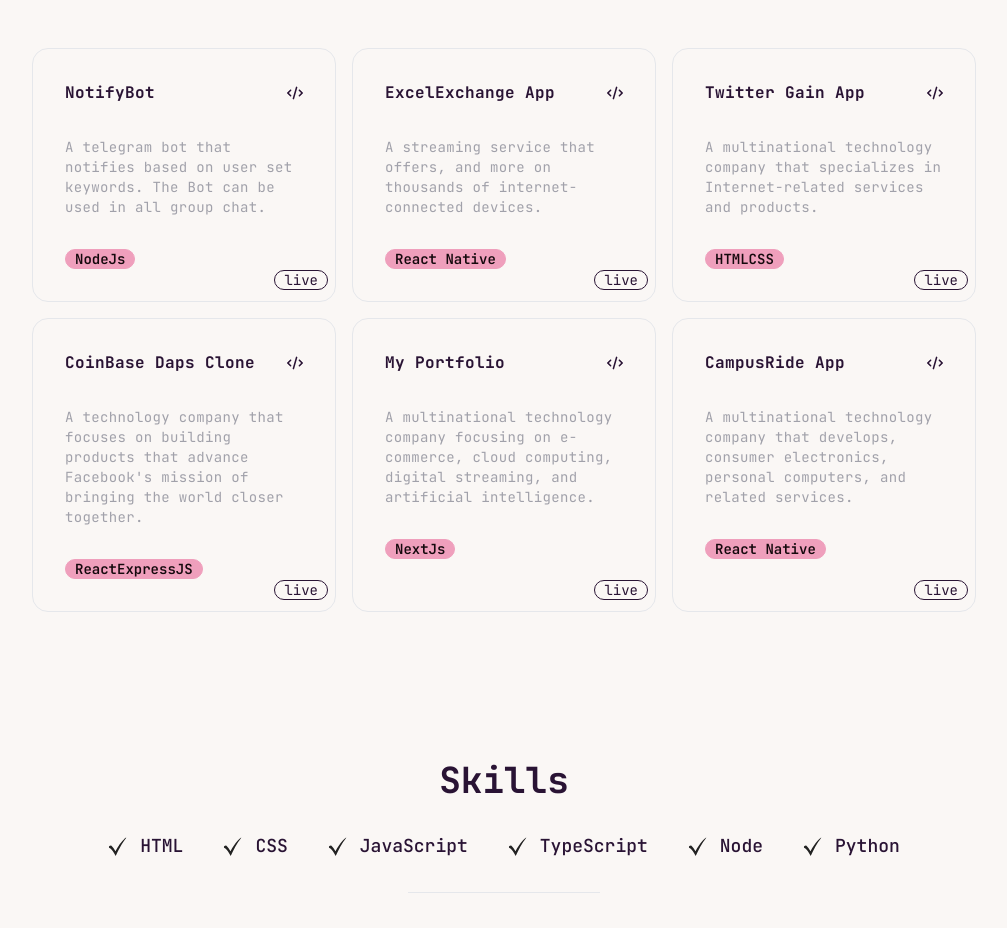
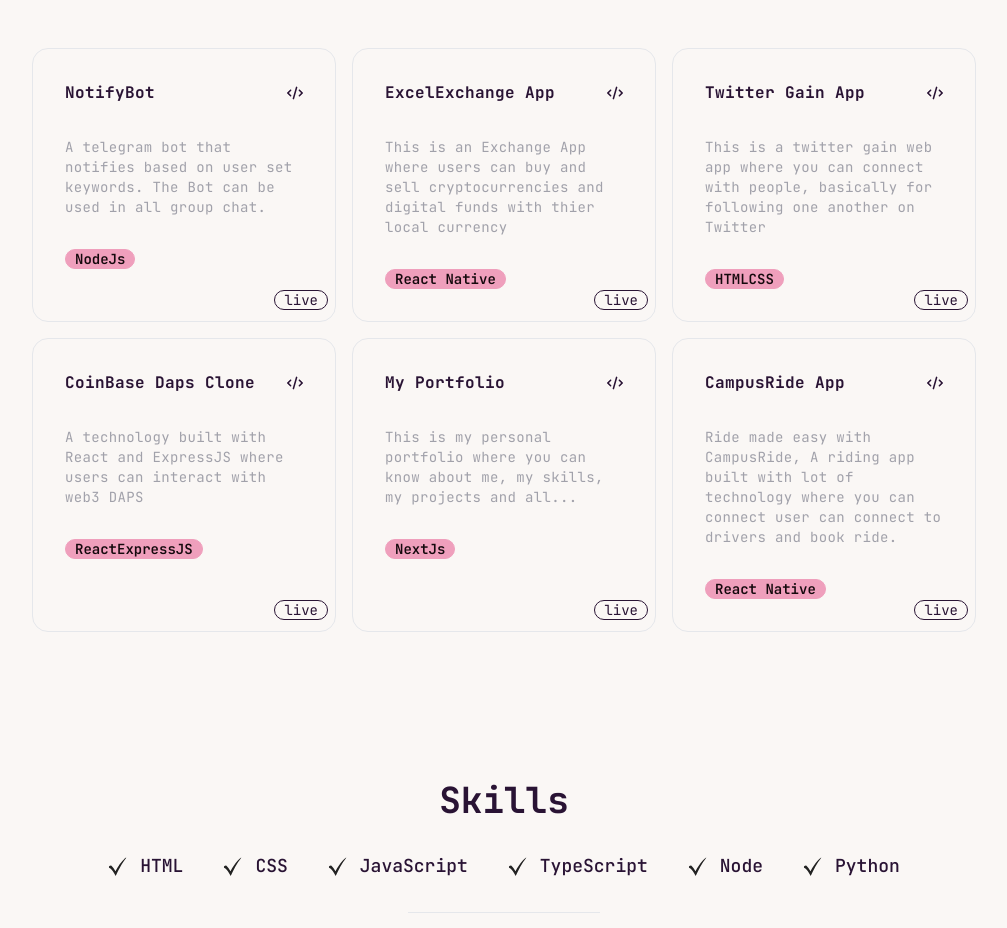
Before and after one commit to Hardeygold205/myportfolio, a Next.js app: page / in a window 1280 px wide. Shown: the part 960-1888 px from the top of the page, without its empty margins (136-1143 px from the left). Built offline with nearby package versions, Linux system fonts and the light colour scheme.

Commit message:
some changes

```diff
--- a/components/Project.jsx
+++ b/components/Project.jsx
@@ -80,35 +80,35 @@ export const projects = [
   {
     title: "ExcelExchange App",
     description:
-      "A streaming service that offers, and more on thousands of internet-connected devices.",
+      "This is an Exchange App where users can buy and sell cryptocurrencies and digital funds with thier local currency",
     link: "https://github.com/Hardeygold205/ExcelApp",
     language: ["React Native"],
   },
   {
     title: "Twitter Gain App",
     description:
-      "A multinational technology company that specializes in Internet-related services and products.",
+      "This is a twitter gain web app where you can connect with people, basically for following one another on Twitter",
     link: "https://github.com/Hardeygold205/twitter-gain-app",
     language: ["HTML", "CSS"],
   },
   {
     title: "CoinBase Daps Clone",
     description:
-      "A technology company that focuses on building products that advance Facebook's mission of bringing the world closer together.",
+      "A technology built with React and ExpressJS where users can interact with web3 DAPS",
     link: "https://github.com/Hardeygold205/coinbase-extension",
     language: ["React", "ExpressJS"],
   },
   {
     title: "My Portfolio",
     description:
-      "A multinational technology company focusing on e-commerce, cloud computing, digital streaming, and artificial intelligence.",
+      "This is my personal portfolio where you can know about me, my skills, my projects and all...",
     link: "https://github.com/Hardeygold205/myportfolio",
     language: ["NextJs"],
   },
   {
     title: "CampusRide App",
     description:
-      "A multinational technology company that develops, consumer electronics, personal computers, and related services.",
+      "Ride made easy with CampusRide, A riding app built with lot of technology where you can connect user can connect to drivers and book ride.",
     link: "https://github.com/Hardeygold205/CampusRide",
     language: ["React Native"],
   },
```
